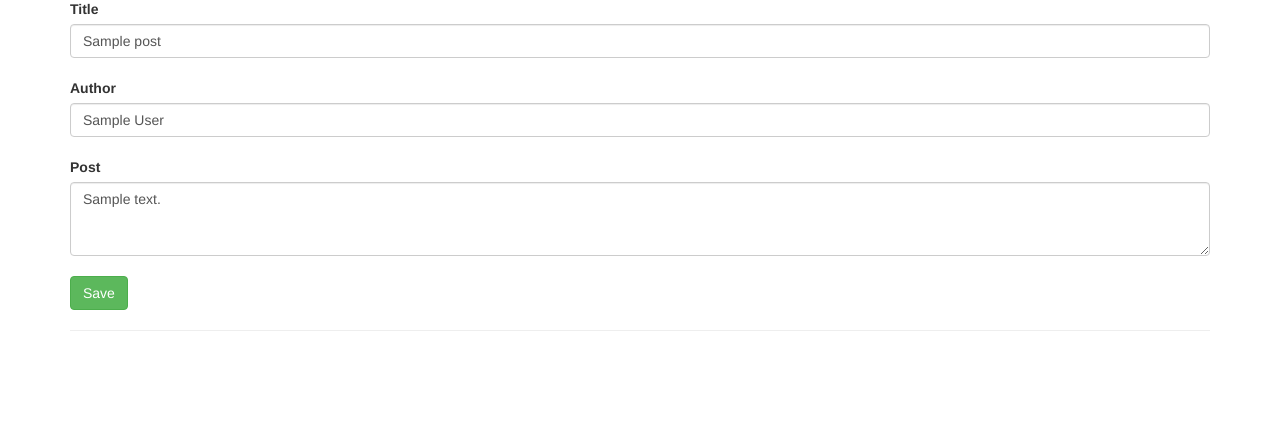
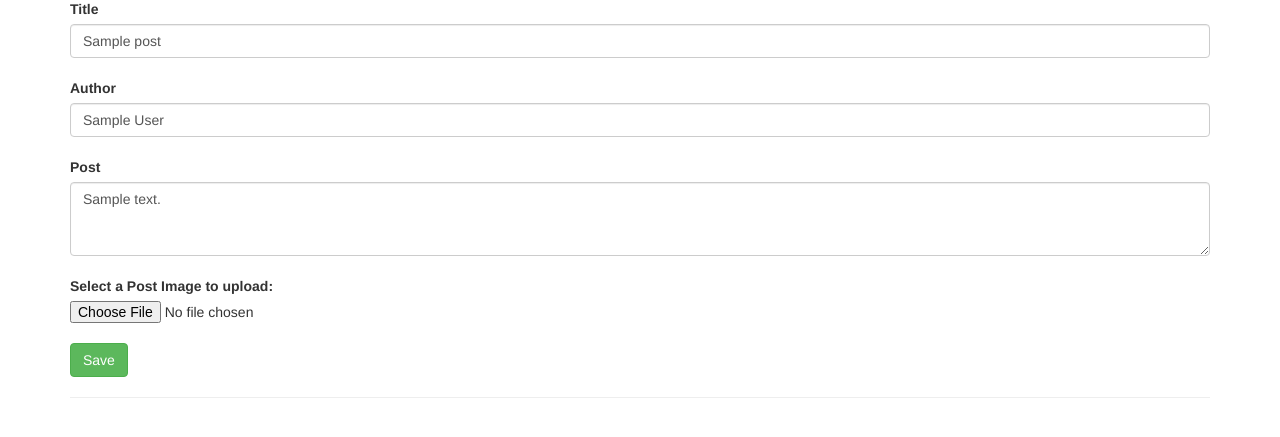
Before and after one commit to Koffi-Cobbin/TeXperienceBlog, a Flask app: template src/templates/blogs/editpost.html in a window 1280 px wide. Shown: the part 208-645 px from the top of the page. Run offline with Flask 2, Linux system fonts and the light colour scheme; the template is opened without the code that fills it: most values are stand-ins (such as "Sample title", 1, 10 or a date in 2020); some libraries are stand-ins or nearby versions.

Commit message:
Update editpost.html

```diff
--- a/src/templates/blogs/editpost.html
+++ b/src/templates/blogs/editpost.html
@@ -10,7 +10,7 @@
     <hr>
     <h2>Edit Blog Post:</h2>
     <hr>
-    <form action="{{ url_for('blogs.editpost', id = post._id) }}" method="POST">
+    <form action="{{ url_for('blogs.editpost', id = post._id) }}" method="POST" enctype="multipart/form-data">
         <label for="content">Title</label>
         <input class="form-control" type="text" name='title' id='title' value="{{post.title}}" aria-label="Enter Title">
         <br>
@@ -20,6 +20,8 @@
         <label for="content">Post</label>
         <textarea class="form-control" name="content" id="content" aria-label="Enter Content" rows="3">{{post.content}}</textarea>
         <br>
+        <label>Select a Post Image to upload: </label>
+        <input type="file" name="image_file"><br>
         <input type='submit' class="btn btn-success" value="Save">
     </form>
     <hr>
```
